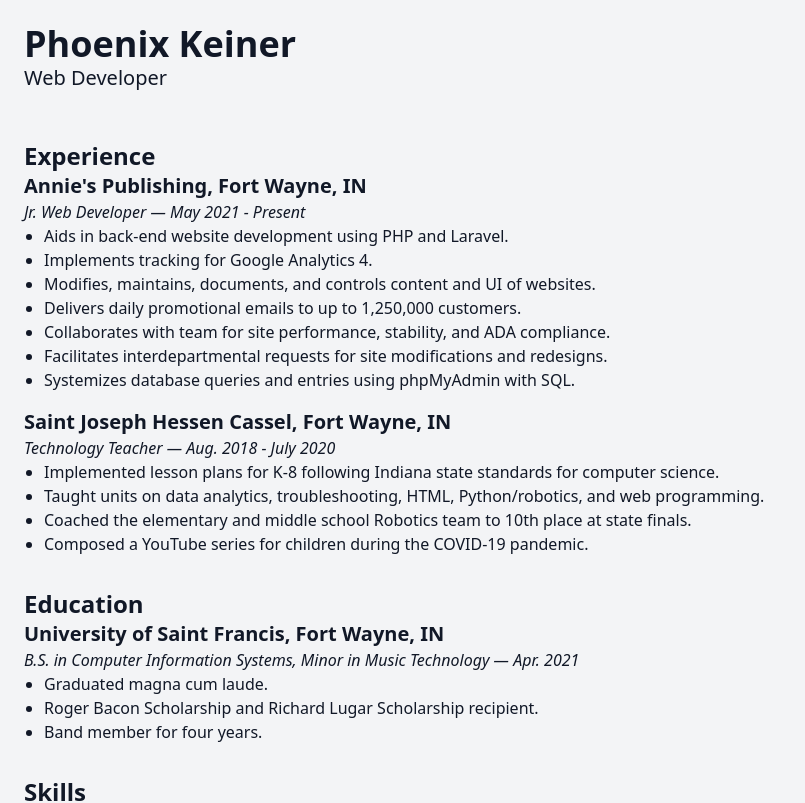
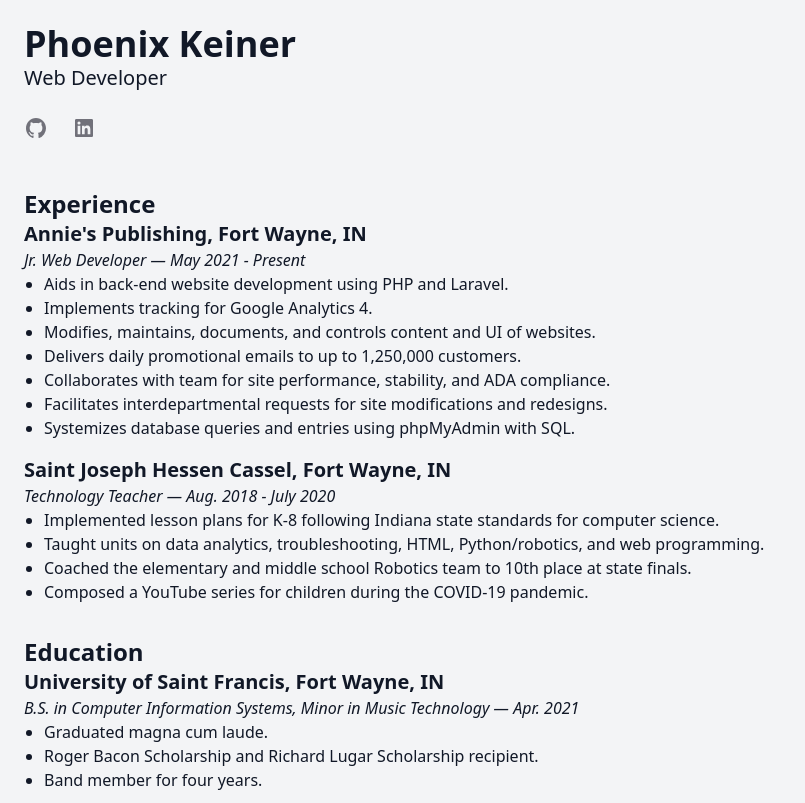
Before and after one commit to phoenixkeiner/phoenix-keiner-resume, a React (Create React App) app: page / in a window 1280 px wide. Shown: the top 803 px of the page, without its empty margins (0-805 px from the left). Built offline with nearby package versions, Linux system fonts and the light colour scheme.

Commit message:
function and components file

```diff
--- a/src/App.js
+++ b/src/App.js
@@ -1,4 +1,6 @@
 import React from "react";
+import * as functions from './components/functions.jsx';
+import * as SocialIcons from './components/SocialIcons';
 
 function App() {
   return (
@@ -6,6 +8,18 @@
       <header className="mb-12">
         <h1 className="text-4xl font-bold">Phoenix Keiner</h1>
         <p className="text-xl">Web Developer</p>
+        <div className="mt-6 flex gap-6">
+        <functions.SocialLink
+              href="#"
+              aria-label="Follow on GitHub"
+              icon={SocialIcons.GitHubIcon}
+            />
+        <functions.SocialLink
+              href="#"
+              aria-label="Follow on LinkedIn"
+              icon={SocialIcons.LinkedInIcon}
+            />
+        </div>
       </header>
       <main>
         <section className="mb-8">
--- /dev/null
+++ b/src/components/SocialIcons.jsx
@@ -0,0 +1,19 @@
+export function GitHubIcon(props) {
+    return (
+      <svg viewBox="0 0 24 24" aria-hidden="true" {...props}>
+        <path
+          fillRule="evenodd"
+          clipRule="evenodd"
+          d="M12 2C6.475 2 2 6.588 2 12.253c0 4.537 2.862 8.369 6.838 9.727.5.09.687-.218.687-.487 0-.243-.013-1.05-.013-1.91C7 20.059 6.35 18.957 6.15 18.38c-.113-.295-.6-1.205-1.025-1.448-.35-.192-.85-.667-.013-.68.788-.012 1.35.744 1.538 1.051.9 1.551 2.338 1.116 2.912.846.088-.666.35-1.115.638-1.371-2.225-.256-4.55-1.14-4.55-5.062 0-1.115.387-2.038 1.025-2.756-.1-.256-.45-1.307.1-2.717 0 0 .837-.269 2.75 1.051.8-.23 1.65-.346 2.5-.346.85 0 1.7.115 2.5.346 1.912-1.333 2.75-1.05 2.75-1.05.55 1.409.2 2.46.1 2.716.637.718 1.025 1.628 1.025 2.756 0 3.934-2.337 4.806-4.562 5.062.362.32.675.936.675 1.897 0 1.371-.013 2.473-.013 2.82 0 .268.188.589.688.486a10.039 10.039 0 0 0 4.932-3.74A10.447 10.447 0 0 0 22 12.253C22 6.588 17.525 2 12 2Z"
+        />
+      </svg>
+    )
+  }
+
+  export function LinkedInIcon(props) {
+    return (
+      <svg viewBox="0 0 24 24" aria-hidden="true" {...props}>
+        <path d="M18.335 18.339H15.67v-4.177c0-.996-.02-2.278-1.39-2.278-1.389 0-1.601 1.084-1.601 2.205v4.25h-2.666V9.75h2.56v1.17h.035c.358-.674 1.228-1.387 2.528-1.387 2.7 0 3.2 1.778 3.2 4.091v4.715zM7.003 8.575a1.546 1.546 0 01-1.548-1.549 1.548 1.548 0 111.547 1.549zm1.336 9.764H5.666V9.75H8.34v8.589zM19.67 3H4.329C3.593 3 3 3.58 3 4.297v15.406C3 20.42 3.594 21 4.328 21h15.338C20.4 21 21 20.42 21 19.703V4.297C21 3.58 20.4 3 19.666 3h.003z" />
+      </svg>
+    )
+  }
--- /dev/null
+++ b/src/components/functions.jsx
@@ -0,0 +1,7 @@
+export function SocialLink({ icon: Icon, ...props }) {
+  return (
+      <a className="group -m-1 p-1" {...props} target="_blank" rel="noopener noreferrer">
+          <Icon className="h-6 w-6 fill-zinc-500 transition group-hover:fill-zinc-600 dark:fill-zinc-400 dark:group-hover:fill-zinc-300" />
+      </a>
+  );
+}
```
Also changed, not shown: jsconfig.json (added, +9 -0 lines).
